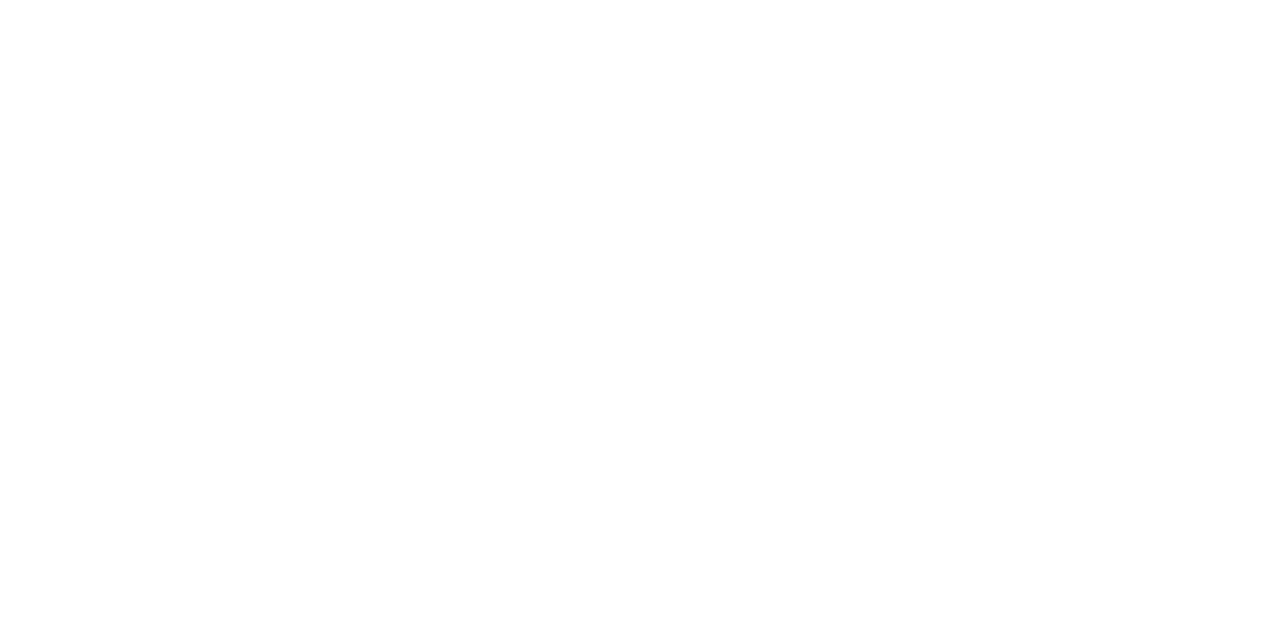
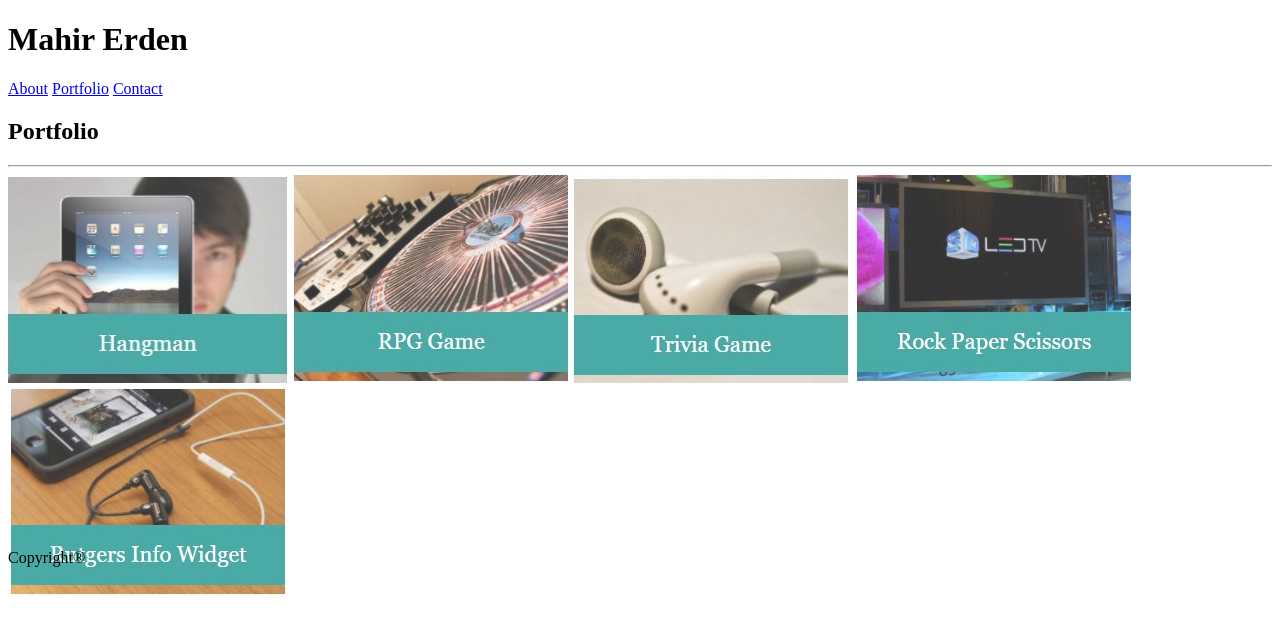
Before and after one commit to MahirErden/Portfolio, a plain HTML site: page portfolio.html in a window 1280 px wide. Drawn offline with Linux system fonts and the light colour scheme; files that its build step writes are made by us from their sources; files whose address does not match are found by name.

Commit message:
portfolio.html and images ready to use

```diff
--- a/assets/css/style.css
+++ b/assets/css/style.css
@@ -0,0 +1,15 @@
+html, body {
+    height: 100%;
+    margin: 10;
+  }
+  .content {
+    min-height: 100%;
+  }
+  .content-inside {
+    padding: 20px;
+    padding-bottom: 50px;
+  }
+  .footer {
+    height: 50px;
+    margin-top: -50px;
+  }
--- a/index.html
+++ b/index.html
@@ -3,7 +3,7 @@
 
     <head>
     <meta charset="UTF-8">
-  <link rel="stylesheet" type="text/css" href="css/style.css">
+    <link rel="stylesheet" type="text/css" href="assets/css/style.css">
     <title>CSS Stylesheets with Relative Paths</title>
     </head>
 
@@ -13,9 +13,9 @@
             <div class="header">
                     <h1>Mahir Erden</h1>
                     <div class="header-right">
-              <a class="active" href="#About">About</a>
-              <a href="#portfolio">Portfolio</a>
-              <a href="#contact">Contact</a>
+                    <a class="active" href="index.html">About</a>
+                    <a href="portfolio.html">Portfolio</a>
+                    <a href="contact.html">Contact</a>
                     </div>
                 </div>
         </header>
@@ -36,9 +36,13 @@
             </section>
 
         </div>
-<div class="bottomLine"></div>
-<footer class="footer">Copyright&#174;</footer>
+
+        <div class="content">
+            <div class="content-inside">
+                Copyright&#174;
+            </div>
+        </div>
+        <footer class="footer"></footer>
 
     </body>
-
 </html>
--- a/portfolio.html
+++ b/portfolio.html
@@ -0,0 +1,44 @@
+<!DOCTYPE html>
+<html lang="en-us">
+
+<head>
+  <meta charset="UTF-8">
+  <link rel="stylesheet" type="text/css" href="css/style.css">
+  <title>CSS Stylesheets with Relative Paths</title>
+</head>
+
+<body>
+  <header>
+
+    <div class="header">
+            <h1>Mahir Erden</h1>
+            <div class="header-right">
+              <a class="active" href="index.html">About</a>
+              <a href="portfolio.html">Portfolio</a>
+              <a href="contact.html">Contact</a>
+            </div>
+          </div>
+  </header>
+
+  <div class="container">
+
+    <section id="main-bio">
+
+      <h2>Portfolio</h2>
+      <hr>
+
+      <a href="#hangman"><img src="C:\Users\mahir\Desktop\Portfolio\assets\images\Hangman.jpg" alt="Hangman"></a>
+      <a href="#hangman"><img src="C:\Users\mahir\Desktop\Portfolio\assets\images\RPG-Game.jpg" alt="Rpg Game"></a>
+      <a href="#hangman"><img src="C:\Users\mahir\Desktop\Portfolio\assets\images\Trivia Game.jpg" alt="Trivia Game"></a>
+      <a href="#hangman"><img src="C:\Users\mahir\Desktop\Portfolio\assets\images\Rock Paper Scissors.jpg" alt="Rock Paper Scissors"></a>
+      <a href="#hangman"><img src="C:\Users\mahir\Desktop\Portfolio\assets\images\Rutgers Info Widget.jpg" alt="Rutgers Info Widget"></a>
+
+    </section>
+
+  </div>
+<div class="bottomLine"></div>
+<footer class="footer">Copyright&#174;</footer>
+
+</body>
+
+</html>
```
Also changed, not shown: contact.html (+6 -13 lines), assets/images/Hangman.jpg (added), assets/images/RPG-Game.jpg (added), assets/images/Rock Paper Scissors.jpg (added), assets/images/Rutgers Info Widget.jpg (added), assets/images/Trivia Game.jpg (added). Lines whose indentation alone changed are shown as unchanged.
